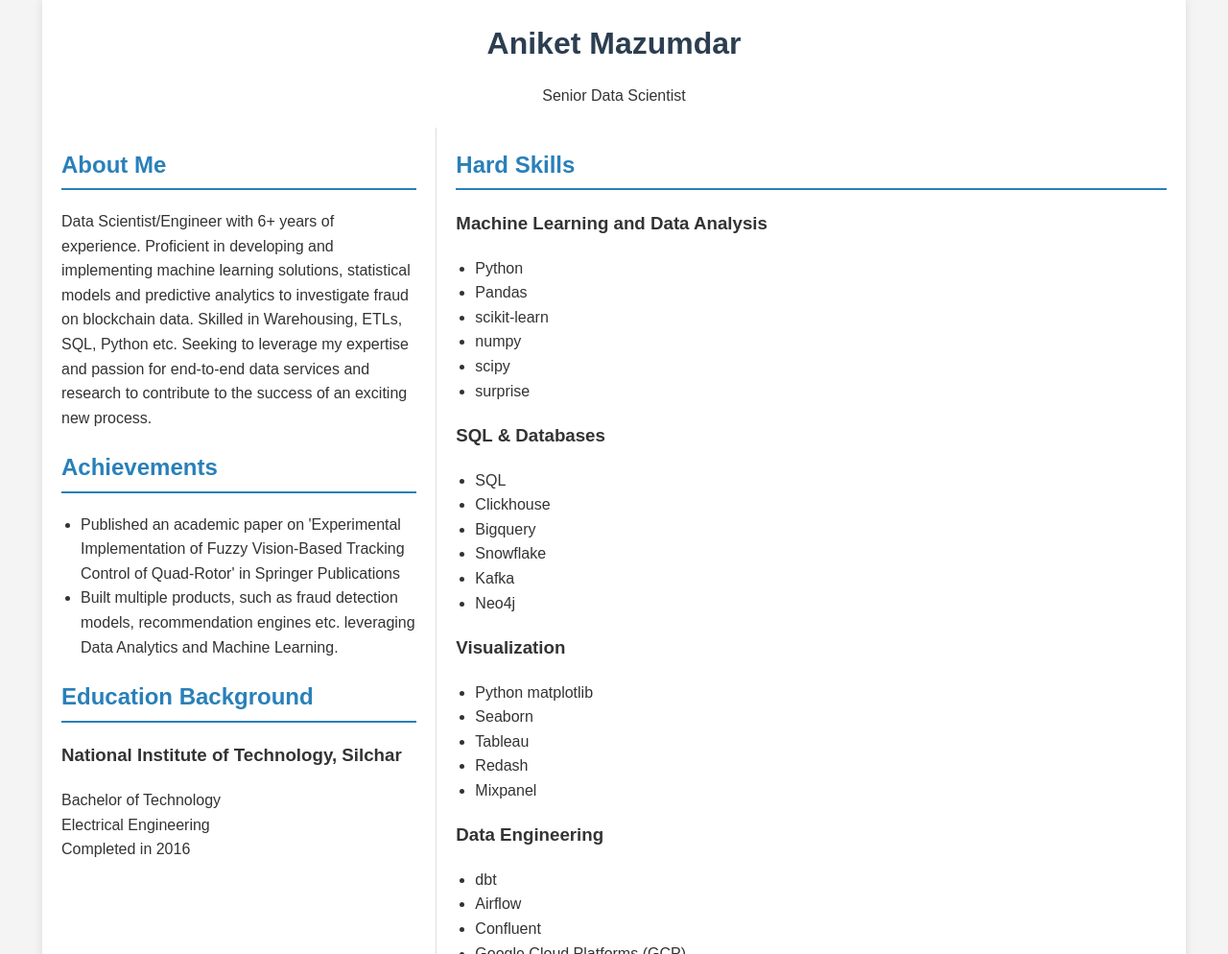
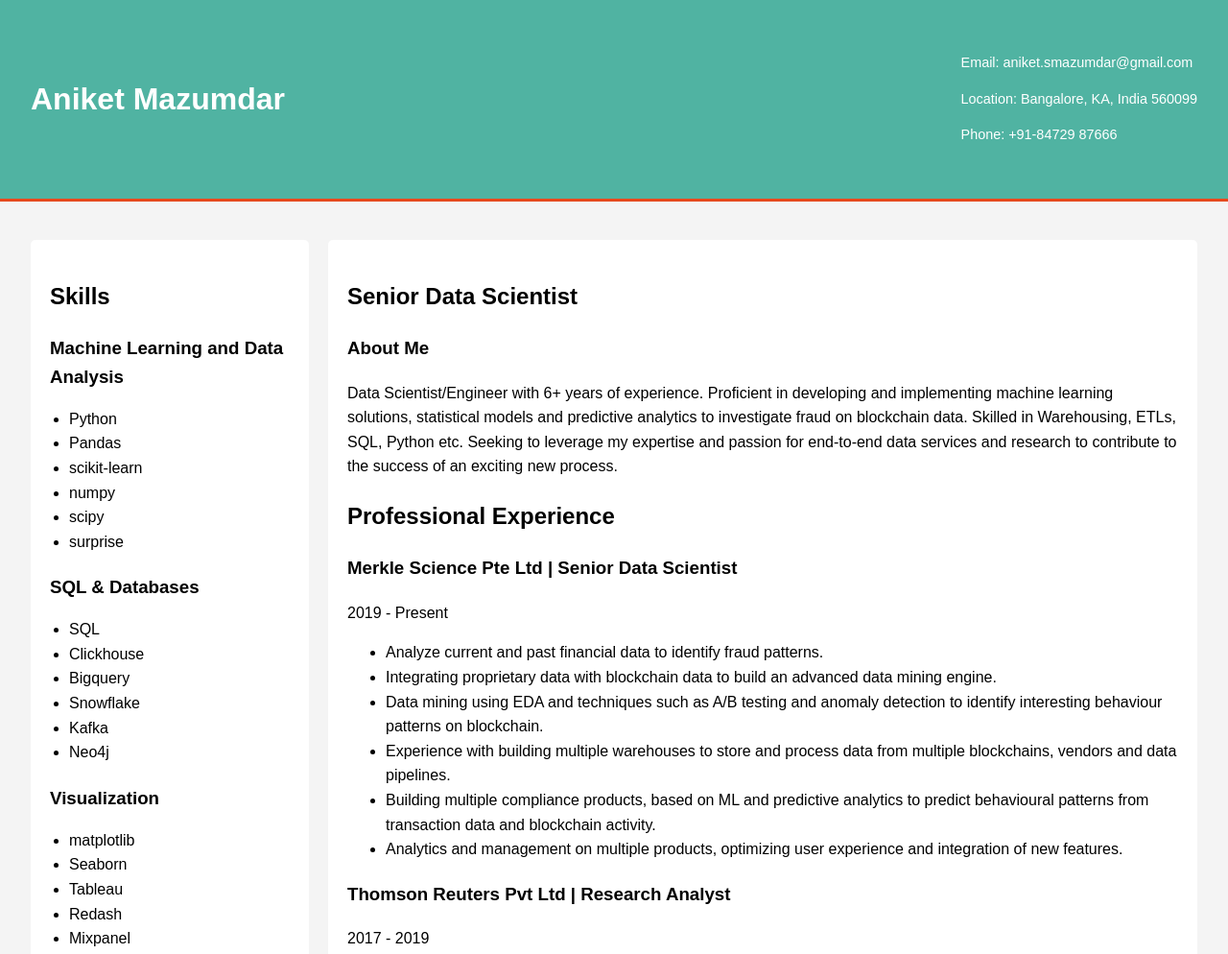
Before and after one commit to taxicabno1729/about, a plain HTML site: page index.html in a window 1280 px wide. Shown: the top 994 px of the page at 96% size. Drawn offline with Linux system fonts and the light colour scheme.

Commit message:
revert to version 4

```diff
--- a/index.html
+++ b/index.html
@@ -11,86 +11,90 @@
             margin: 0;
             padding: 0;
             background-color: #f4f4f4;
-            color: #333;
         }
         .container {
-            width: 90%;
-            max-width: 1200px;
+            width: 95%;
             margin: auto;
             overflow: hidden;
             padding: 20px;
-            background-color: white;
-            box-shadow: 0 0 10px rgba(0,0,0,0.1);
         }
         header {
+            background: #50b3a2;
+            color: white;
+            padding: 20px 0;
+            border-bottom: #e8491d 3px solid;
+        }
+        header h1 {
+            margin: 0;
             text-align: center;
-            margin-bottom: 20px;
         }
-        h1 {
-            margin: 0;
-            color: #2c3e50;
+        .header-content {
+            display: flex;
+            justify-content: space-between;
+            align-items: center;
         }
-        h2 {
-            color: #2980b9;
-            border-bottom: 2px solid #2980b9;
-            padding-bottom: 5px;
+        .contact-info {
+            font-size: 0.9em;
         }
         .main-content {
             display: flex;
+            margin-top: 20px;
         }
-        .left-column {
+        .skills-panel {
+            flex: 0 0 250px;
+            background: white;
+            padding: 20px;
+            border-radius: 5px;
+            margin-right: 20px;
+        }
+        .right-content {
             flex: 1;
-            padding-right: 20px;
-        }
-        .right-column {
-            flex: 2;
-            padding-left: 20px;
-            border-left: 1px solid #ddd;
+            background: white;
+            padding: 20px;
+            border-radius: 5px;
         }
         .section {
             margin-bottom: 20px;
         }
-        ul {
+        .skill-category {
+            margin-bottom: 20px;
+        }
+        .skill-category h3 {
+            margin-bottom: 10px;
+        }
+        .skill-category ul {
             padding-left: 20px;
         }
-        .contact {
-            text-align: center;
-            margin-top: 20px;
+        @media (max-width: 768px) {
+            .main-content {
+                flex-direction: column;
+            }
+            .skills-panel {
+                margin-right: 0;
+                margin-bottom: 20px;
+            }
         }
     </style>
 </head>
 <body>
-    <div class="container">
-        <header>
-            <h1>Aniket Mazumdar</h1>
-            <p>Senior Data Scientist</p>
-        </header>
-
-        <div class="main-content">
-            <div class="left-column">
-                <div class="section">
-                    <h2>About Me</h2>
-                    <p>Data Scientist/Engineer with 6+ years of experience. Proficient in developing and implementing machine learning solutions, statistical models and predictive analytics to investigate fraud on blockchain data. Skilled in Warehousing, ETLs, SQL, Python etc. Seeking to leverage my expertise and passion for end-to-end data services and research to contribute to the success of an exciting new process.</p>
-                </div>
-
-                <div class="section">
-                    <h2>Achievements</h2>
-                    <ul>
-                        <li>Published an academic paper on 'Experimental Implementation of Fuzzy Vision‑Based Tracking Control of Quad‑Rotor' in Springer Publications</li>
-                        <li>Built multiple products, such as fraud detection models, recommendation engines etc. leveraging Data Analytics and Machine Learning.</li>
-                    </ul>
-                </div>
-
-                <div class="section">
-                    <h2>Education Background</h2>
-                    <h3>National Institute of Technology, Silchar</h3>
-                    <p>Bachelor of Technology<br>Electrical Engineering<br>Completed in 2016</p>
+    <header>
+        <div class="container">
+            <div class="header-content">
+                <h1>Aniket Mazumdar</h1>
+                <div class="contact-info">
+                    <p>Email: aniket.smazumdar@gmail.com</p>
+                    <p>Location: Bangalore, KA, India 560099</p>
+                    <p>Phone: +91-84729 87666</p>
                 </div>
             </div>
+        </div>
+    </header>
 
-            <div class="right-column">
-                <div class="section">
-                    <h2>Hard Skills</h2>
+    <div class="container">
+        <div class="main-content">
+            <div class="skills-panel">
+                <h2>Skills</h2>
+                <div class="skill-category">
                     <h3>Machine Learning and Data Analysis</h3>
                     <ul>
                         <li>Python</li>
@@ -100,7 +104,8 @@
                         <li>scipy</li>
                         <li>surprise</li>
                     </ul>
-
+                </div>
+                <div class="skill-category">
                     <h3>SQL &amp; Databases</h3>
                     <ul>
                         <li>SQL</li>
@@ -110,16 +115,18 @@
                         <li>Kafka</li>
                         <li>Neo4j</li>
                     </ul>
-
+                </div>
+                <div class="skill-category">
                     <h3>Visualization</h3>
                     <ul>
-                        <li>Python matplotlib</li>
+                        <li>matplotlib</li>
                         <li>Seaborn</li>
                         <li>Tableau</li>
                         <li>Redash</li>
                         <li>Mixpanel</li>
                     </ul>
-
+                </div>
+                <div class="skill-category">
                     <h3>Data Engineering</h3>
                     <ul>
                         <li>dbt</li>
@@ -128,22 +135,29 @@
                         <li>Google Cloud Platforms (GCP)</li>
                         <li>Amazon Web Services (AWS)</li>
                     </ul>
-
+                </div>
+                <div class="skill-category">
                     <h3>Web Development</h3>
                     <ul>
                         <li>Flask</li>
                         <li>FastAPI</li>
                     </ul>
                 </div>
-
-                <div class="section">
-                    <h2>Soft Skills</h2>
+                <div class="skill-category">
+                    <h3>Soft Skills</h3>
                     <ul>
                         <li>Problem Solving</li>
                         <li>Critical Thinking</li>
                         <li>Communication</li>
                         <li>Multi-tasking</li>
                     </ul>
+                </div>
+            </div>
+            <div class="right-content">
+                <div class="section">
+                    <h2>Senior Data Scientist</h2>
+                    <h3>About Me</h3>
+                    <p>Data Scientist/Engineer with 6+ years of experience. Proficient in developing and implementing machine learning solutions, statistical models and predictive analytics to investigate fraud on blockchain data. Skilled in Warehousing, ETLs, SQL, Python etc. Seeking to leverage my expertise and passion for end-to-end data services and research to contribute to the success of an exciting new process.</p>
                 </div>
 
                 <div class="section">
@@ -169,14 +183,22 @@
                         <li>Build enhanced data collection pipelines through scrapers and crawlers.</li>
                     </ul>
                 </div>
+
+                <div class="section">
+                    <h2>Education</h2>
+                    <h3>National Institute of Technology, Silchar</h3>
+                    <p>Bachelor of Technology in Electrical Engineering</p>
+                    <p>Completed in 2016</p>
+                </div>
+
+                <div class="section">
+                    <h2>Achievements</h2>
+                    <ul>
+                        <li>Published an academic paper on 'Experimental Implementation of Fuzzy Vision‑Based Tracking Control of Quad‑Rotor' in Springer Publications</li>
+                        <li>Built multiple products, such as fraud detection models, recommendation engines etc. leveraging Data Analytics and Machine Learning.</li>
+                    </ul>
+                </div>
             </div>
-        </div>
-
-        <div class="contact">
-            <h2>My Contact</h2>
-            <p>Email: aniket.smazumdar@gmail.com</p>
-            <p>Location: Bangalore, KA, India 560099</p>
-            <p>Phone: +91-84729 87666</p>
         </div>
     </div>
 </body>
```
